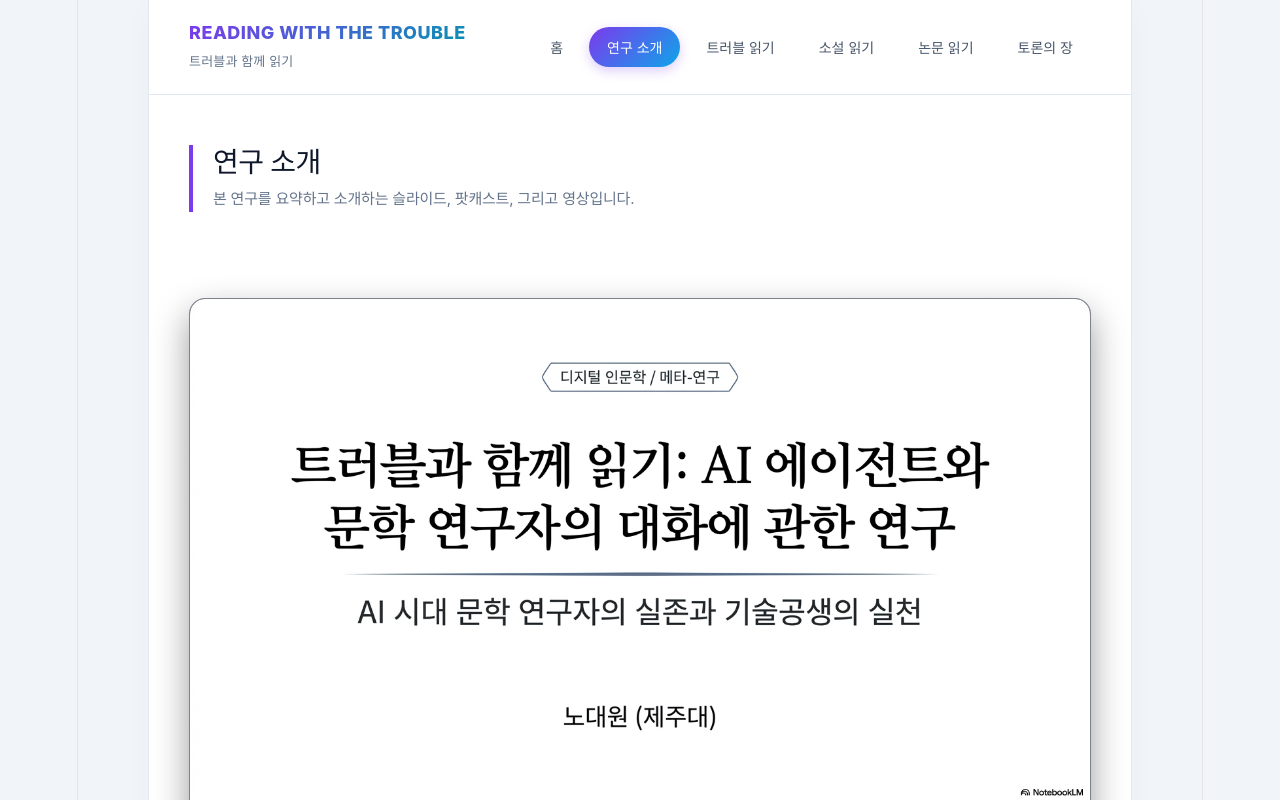
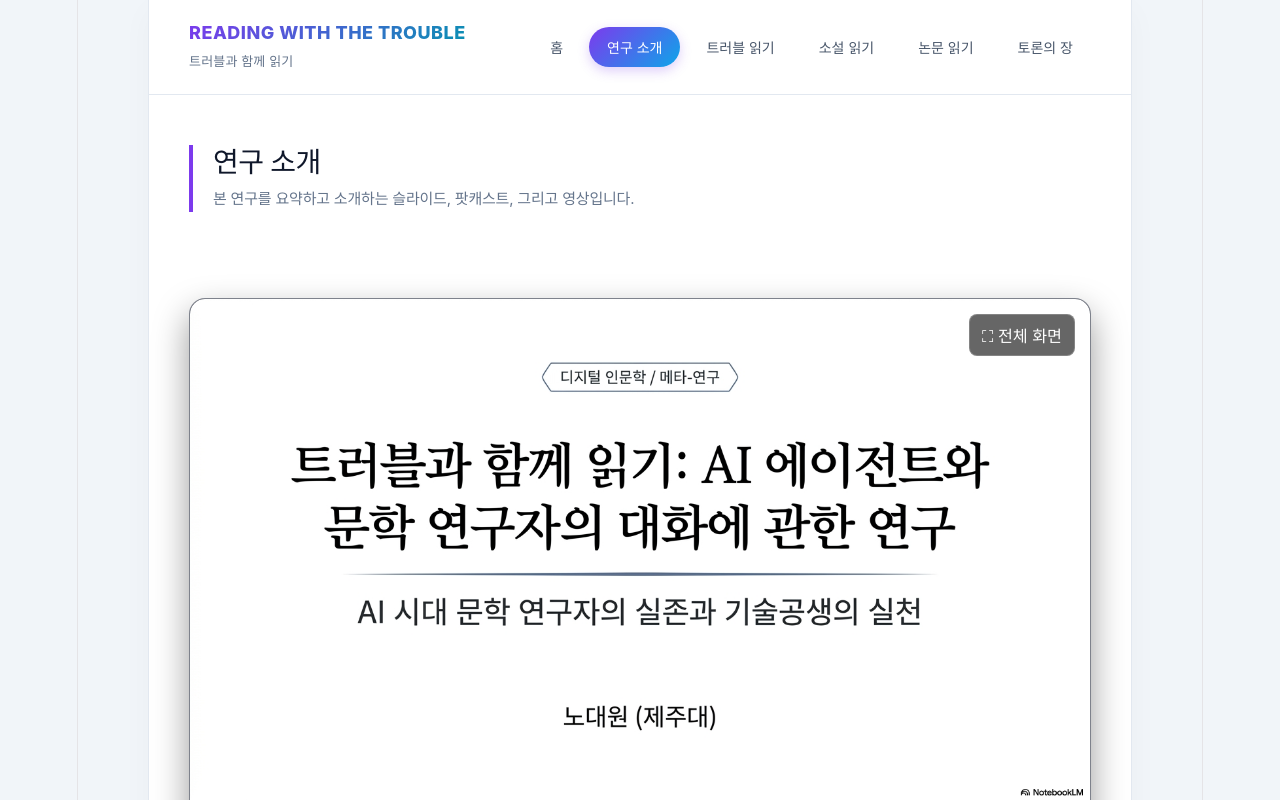
Before and after one commit to daewonnoh/LLM-Wiki-Agent, a React (Vite) app: page / in a window 1280 px wide. Both pictures are taken after a click on the button "연구 소개". Shown: the top 800 px of the page. Built offline with nearby package versions, Linux system fonts and the light colour scheme; a web font is replaced by a local one.

Commit message:
Add fullscreen toggle functionality to slide viewer in maps tab

```diff
--- a/src/App.jsx
+++ b/src/App.jsx
@@ -53,6 +53,17 @@ function App() {
   const [activeMapTab, setActiveMapTab] = useState('concept');
   const [hoveredConcept, setHoveredConcept] = useState(null);
   const [currentSlidePage, setCurrentSlidePage] = useState(1);
+  const slideRef = useRef(null);
+
+  const toggleFullscreen = () => {
+    if (!document.fullscreenElement) {
+      slideRef.current?.requestFullscreen().catch(err => {
+        console.error(`Error attempting to enable fullscreen: ${err.message}`);
+      });
+    } else {
+      document.exitFullscreen();
+    }
+  };
 
   // 미디어 쇼케이스 서브탭
   const [activeMediaTab, setActiveMediaTab] = useState('cognition');
@@ -743,12 +754,17 @@ function App() {
             <div className="media-placeholders-container">
 
               {/* 1. 슬라이드 뷰어 */}
-              <div className="media-placeholder slide-viewer-container">
+              <div className="media-placeholder slide-viewer-container" ref={slideRef} style={{ position: 'relative' }}>
+                <div style={{ position: 'absolute', top: '15px', right: '15px', zIndex: 10 }}>
+                  <button onClick={toggleFullscreen} className="premium-nav-btn" style={{ padding: '8px 12px', fontSize: '0.9rem', backgroundColor: 'rgba(0,0,0,0.6)' }}>
+                    ⛶ 전체 화면
+                  </button>
+                </div>
                 <div className="slide-image-frame" style={{ flexGrow: 1, position: 'relative', display: 'flex', alignItems: 'center', justifyContent: 'center', background: '#0b1121' }}>
                   <img
                     src={`${import.meta.env.BASE_URL}assets/slides/image${currentSlidePage}.png`}
                     alt={`연구 소개 슬라이드 ${currentSlidePage}페이지`}
-                    style={{ width: '100%', height: '100%', maxHeight: '600px', objectFit: 'contain' }}
+                    style={{ width: '100%', height: '100%', maxHeight: '100%', objectFit: 'contain' }}
                   />
                 </div>
                 <div className="slide-controls" style={{ display: 'flex', justifyContent: 'space-between', alignItems: 'center', padding: '15px 30px', background: 'rgba(0,0,0,0.3)', borderTop: '1px solid rgba(255,255,255,0.1)' }}>
```
Also changed, not shown: 1 other file (tests, documents, lock files or other folders).
